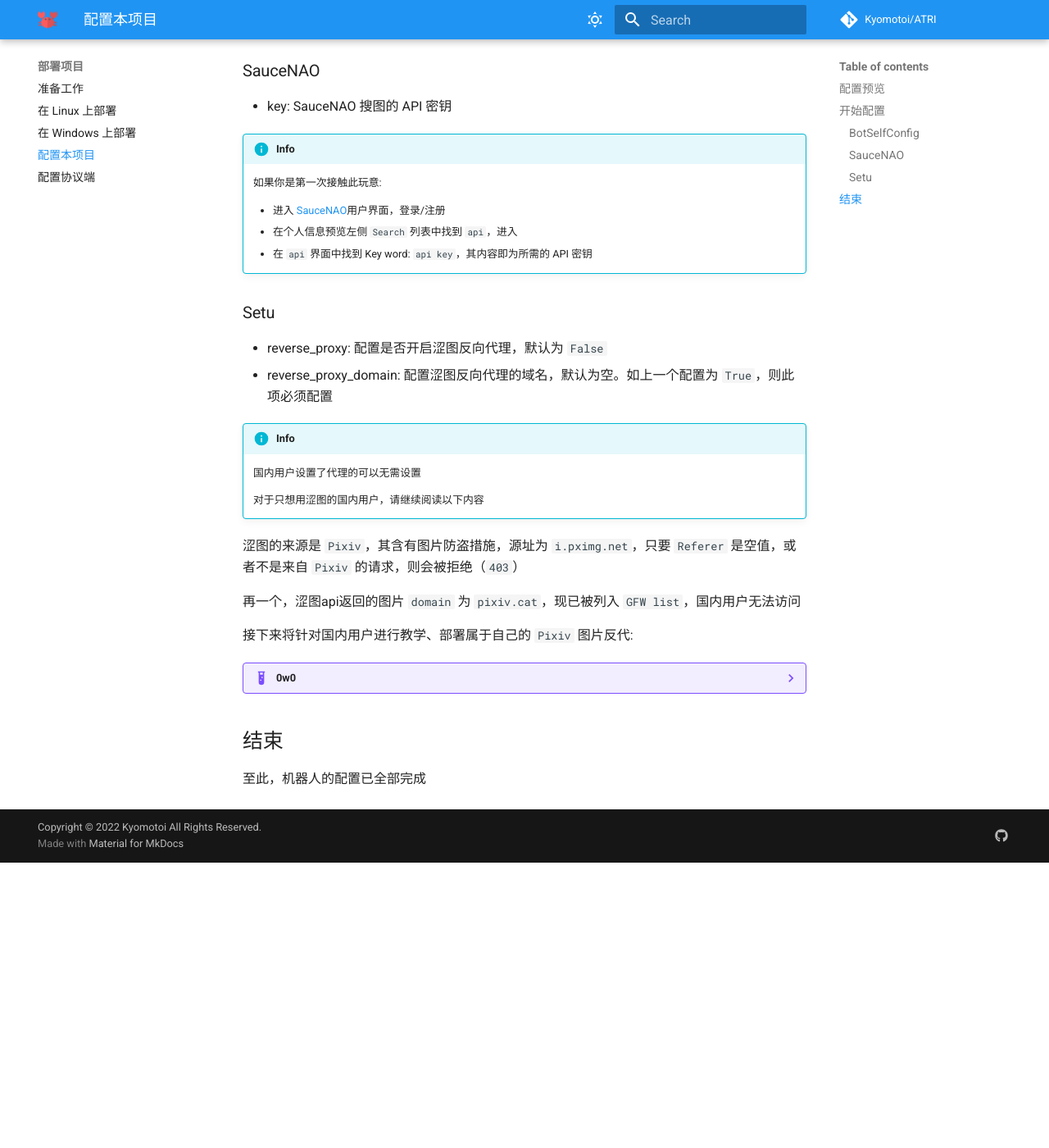
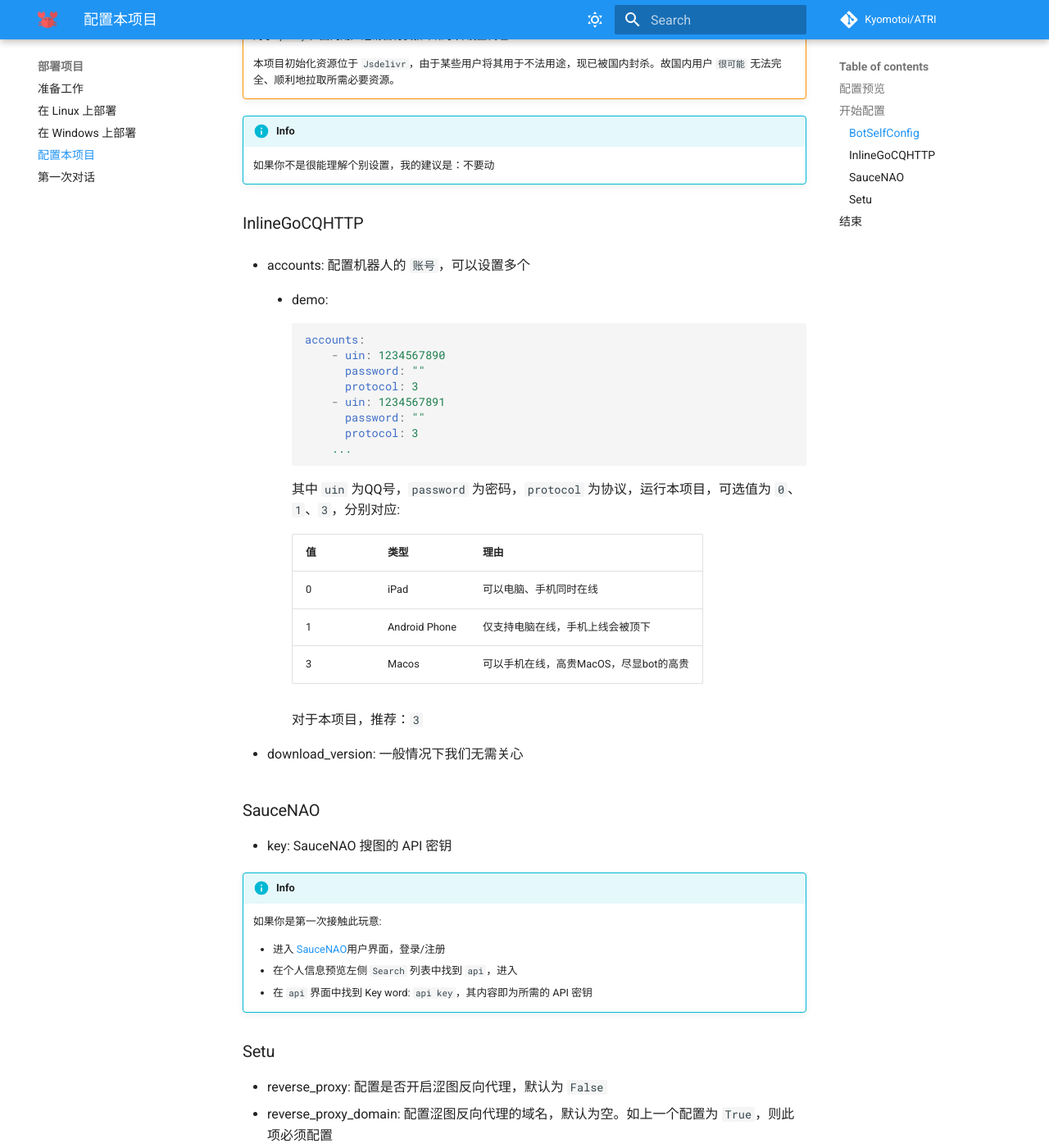
Before and after one commit to Kyomotoi/Project-ATRI-Docs, an MkDocs documentation site: the page built from docs/install/configuration-bot.md, in a window 1280 px wide and 1400 px high, scrolled down 1572 px. Shown: the whole window at 82% size. Built offline with MkDocs 1.6.1 and Material for MkDocs 9.7.7, drawn with Linux system fonts in a browser that asks for light colours; comment, search, counter and statistics services are not loaded; before the commit the page ends 2624 px from its top, so only the background shows below that; some of the changed text lies outside the part shown.

Commit message:
📝 更新文档

````diff
--- a/docs/install/configuration-bot.md
+++ b/docs/install/configuration-bot.md
@@ -14,19 +14,28 @@ BotSelfConfig:
   session_expire_timeout: 60
   proxy: ""  # 请参考文档
 
+InlineGoCQHTTP:
+  accounts: # 可多个账号，具体请参考文档
+    - uin: 1234567890
+      password: ""
+      protocol: 3
+
+  download_version: "latest"
+
 SauceNAO:
   key: ""
 
 Setu:
-  reverse_proxy: False # 请参考文档
-  reverse_proxy_domain: ""
+  reverse_proxy: true # 请参考文档
+  reverse_proxy_domain: "i.pixiv.re"
 ```
 
 其中:
 
-- BotSelfConfig 为本项目机器人主体设置
-- SauceNAO 为搜图相关设置
-- Setu 为色图相关设置
+- [BotSelfConfig](#botselfconfig) 为本项目机器人主体设置
+- [InlineGoCQHTTP](#inlinegocqhttp) 为gocqhttp相关设置
+- [SauceNAO](#saucenao) 为搜图相关设置
+- [Setu](#setu) 为色图相关设置
 
 !!! info
     如果你看不懂本设置中的英文词汇，请善用翻译工具
@@ -52,6 +61,33 @@ Setu:
 
 !!! info
     如果你不是很能理解个别设置，我的建议是：不要动
+
+### InlineGoCQHTTP
+
+- accounts: 配置机器人的 `账号`，可以设置多个
+    - demo:
+        ```yaml
+        accounts:
+            - uin: 1234567890
+              password: ""
+              protocol: 3
+            - uin: 1234567891
+              password: ""
+              protocol: 3
+            ...
+        ```
+
+        其中 `uin` 为QQ号，`password` 为密码，`protocol` 为协议，运行本项目，可选值为 `0`、`1`、`3`，分别对应:
+
+        |值|类型|理由|
+        |-|-|-|
+        |0|iPad|可以电脑、手机同时在线|
+        |1|Android Phone|仅支持电脑在线，手机上线会被顶下|
+        |3|Macos|可以手机在线，高贵MacOS，尽显bot的高贵|
+
+        对于本项目，推荐：`3`
+
+- download_version: 一般情况下我们无需关心
 
 ### SauceNAO
 
@@ -118,14 +154,14 @@ Setu:
     url.hostname = "i.pximg.net";
 
     let request = new Request(url, event.request);
-    event.respondWith(
-        fetch(request, {
-        headers: {
-            'Referer': 'https://www.pixiv.net/',
-            'User-Agent': 'Cloudflare Workers'
-        }
-        })
-    );
+        event.respondWith(
+            fetch(request, {
+            headers: {
+                'Referer': 'https://www.pixiv.net/',
+                'User-Agent': 'Cloudflare Workers'
+            }
+            })
+        );
     });
     ```
 
--- a/mkdocs.yml
+++ b/mkdocs.yml
@@ -1,7 +1,7 @@
 site_name: Docs for ATRI
 repo_url: https://github.com/Kyomotoi/ATRI
 repo_name: Kyomotoi/ATRI
-edit_uri: ""
+edit_uri: "https://github.com/Kyomotoi/Project-ATRI-Docs/tree/main/docs"
 theme:
   name: material
   favicon: assets/images/favicon.png
@@ -51,7 +51,7 @@ nav:
     - 在 Linux 上部署: install/install-on-linux.md
     - 在 Windows 上部署: install/install-on-win.md
     - 配置本项目: install/configuration-bot.md
-    - 配置协议端: install/configuration-protocol.md
+    - 第一次对话: install/helloworld.md
   - 功能介绍:
     - 概览: user/overview.md
     - 基础模块-机器人管理: user/plugin-manager.md
@@ -59,6 +59,7 @@ nav:
     - 基础模块-机器人状态: user/plugin-status.md
     - 基础模块-用户反馈: user/plugin-repo.md
     - 基础模块-基础功能: user/plugin-essential.md
+    - 基础模块-广播: user/plugin-broadcast.md
     - 模块-聊天: user/plugin-chat.md
     - 模块-在线运行代码: user/plugin-coderunner.md
     - 模块-小玩具: user/plugin-funny.md
@@ -70,4 +71,4 @@ nav:
     - 模块-以图搜番: user/plugin-animesearch.md
   - 开发:
     - 概览: developer/overview.md
-  - 时间线: changelog/overview.md
+  - 时间线: changelog.md
````
Also changed, not shown: docs/about.md (+1 -1 lines), docs/changelog.md (added, +91 -0 lines), docs/install/configuration-protocol.md (deleted, +0 -1 lines), docs/install/helloworld.md (added, +35 -0 lines), docs/user/overview.md (+4 -0 lines), docs/user/plugin-broadcast.md (added, +27 -0 lines), docs/user/plugin-manager.md (+1 -1 lines), docs/changelog/overview.md (deleted).
